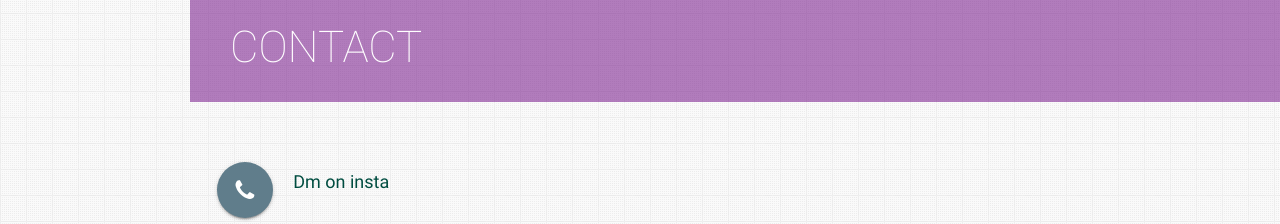
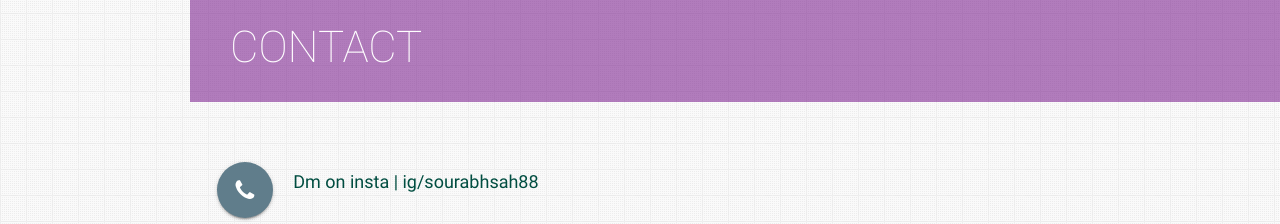
Before and after one commit to sourabhsah88/Portfolio, a plain HTML site: page index.html in a window 1280 px wide. Shown: the part 4953-5177 px from the top of the page. Drawn offline with nearby package versions, Linux system fonts and the light colour scheme.

Commit message:
insta id mentioned

```diff
--- a/index.html
+++ b/index.html
@@ -628,7 +628,7 @@ such as login/sign up, view a product, add a product to cart, checkout the order
         <p>
           <a aria-label="Call " data-position="top" data-tooltip="Call "
             class="btn-floating btn-large waves-effect waves-light blue-grey tooltipped"><i class="fa fa-phone"></i><a
-              aria-label="Call ">Dm on insta</a></a>
+              aria-label="Call ">Dm on insta | ig/sourabhsah88</a></a>
         </p>
         <p>
           <a aria-label="Email " href="#" target="_blank" data-position="top"
```
